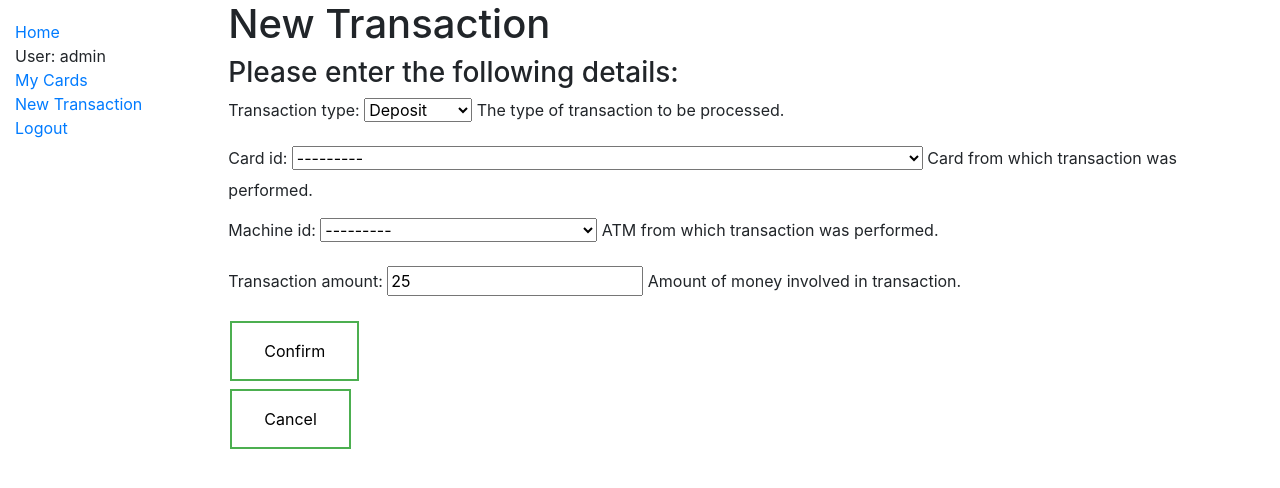
After one commit to OnionKnight8/GroupProject2, a Django app: page /user/transaction/ in a window 1280 px wide. The commit adds this page. Shown: the top 488 px of the page. Run offline with Django 3.2, Linux system fonts and the light colour scheme; a user stored in the database is signed in; data comes from the database, SQL or seed files in the repository; both versions use the stored data as it was after the commit; some libraries are stand-ins or nearby versions.

Commit message:
Added ability for users to deposit to and withdraw from ATMs, new Transaction model tracks transactions.

```diff
--- a/user/forms.py
+++ b/user/forms.py
@@ -1,7 +1,7 @@
 from django import forms
 from django.contrib.auth.models import User
 from django.contrib.auth.forms import UserCreationForm
-from .models import Card, Customer
+from .models import Card, Customer, Transaction
 from datetime import datetime, timedelta
 
 
@@ -32,11 +32,7 @@ class CustomerForm(forms.ModelForm):
         fields = ('pin_number', 'address', 'phone_number')
 
 
-class WithdrawMoney(forms.Form):
-    # todo: form to let user withdraw money
-    print("placeholder")
-
-
-class DepositMoney(forms.Form):
-    #todo: form to let user deposit money
-    print("placeholder")
+class TransactionForm(forms.ModelForm):
+    class Meta:
+        model = Transaction
+        fields = ('transaction_type', 'card_id', 'machine_id', 'transaction_amount')
--- a/user/models.py
+++ b/user/models.py
@@ -1,6 +1,8 @@
+from decimal import Decimal
+
 from django.db import models
 from django.contrib.auth.models import User
-from django.core.validators import RegexValidator
+from django.core.validators import RegexValidator, MinValueValidator
 from datetime import datetime, timedelta
 import secrets
 
@@ -55,7 +57,8 @@ class Customer(models.Model):
     address = models.CharField(max_length=300, help_text="User's address.", blank=False)
     # todo: better address validation if there is remaining time
 
-    balance = models.PositiveIntegerField(default=0, help_text="User's balance.", blank=False, )
+    balance = models.DecimalField(default=0, help_text="User's balance.", blank=False,
+                                  decimal_places=2, max_digits=12, validators=[MinValueValidator(Decimal('0'))],)
 
     # Regex validator used to verify phone number
     phone_regex = RegexValidator(regex=r'^\+?1?\d{9,15}$',
@@ -66,8 +69,8 @@ class Customer(models.Model):
 
     # Methods:
     def __str__(self):
-        string = ("Username: %s\nPIN: %s\nAddress: %s\nBalance: %s\nPhone Number: %s\n" %
-                  (self.user, self.pin_number, self.address, self.balance, self.phone_number))
+        string = ("Username: %s\n" %
+                  (self.user,))
         return string
 
     # todo: withdraw money
@@ -101,12 +104,72 @@ class ATMMachine(models.Model):
     min_balance_inquiry = models.PositiveIntegerField(default=25, blank=False,
                                                       help_text="The minimum balance enquiry. There is usually no "
                                                                 "reason to change this.",)
-    current_balance = models.PositiveIntegerField(default=0, help_text="Machine's current balance.", blank=False, )
+    current_balance = models.DecimalField(default=0, decimal_places=2, max_digits=12,
+                                          validators=[MinValueValidator(Decimal('0'))],
+                                          help_text="Machine's current balance.", blank=False, )
 
     # Methods
     def __str__(self):
-        string = ("Address: %s\nStatus: %s\nLast Refill: %s\nNext Refill: %s\nMinimum Balance Inquiry: %s\n"
-                  "Current Balance:" %
-                  (self.address, self.machine_status, self.last_refill_date,
-                   self.next_refill_date, self.current_balance))
+        string = ("Address: %s\n" %
+                  (self.address,))
         return string
+
+
+class Transaction(models.Model):
+    # Fields:
+    date = models.DateTimeField(auto_now=True, help_text= "The date and time the transaction was performed.", )
+    card_id = models.ForeignKey(Card, on_delete=models.CASCADE, help_text="Card from which transaction was performed.",)
+    machine_id = models.ForeignKey(ATMMachine, on_delete=models.CASCADE,
+                                   help_text="ATM from which transaction was performed.")
+
+    # Transaction Status Options
+    COMPLETED = 'CO'
+    CANCELED = 'CA'
+    TRANSACTION_STATUS_CHOICES = (
+        (COMPLETED, 'Completed'),
+        (CANCELED, 'Canceled'),
+    )
+    transaction_status = models.CharField(max_length=10, choices=TRANSACTION_STATUS_CHOICES, default=COMPLETED,
+                                          help_text="Status of transaction.", )
+
+    # ATM response codes from https://www.cardaccess.com.au/bank-response-codes/, only using relevant ones.
+    TRANSACTION_APPROVED = 00
+    INSUFFICIENT_FUNDS = 51
+    EXPIRED_CARD = 54
+    RESPONSE_CODE_CHOICES = (
+        (TRANSACTION_APPROVED, 00),
+        (INSUFFICIENT_FUNDS, 51),
+        (EXPIRED_CARD, 54),
+    )
+    response_code = models.IntegerField(choices=RESPONSE_CODE_CHOICES, default=TRANSACTION_APPROVED,
+                                        help_text="Transaction response codes. Refer to the following link "
+                                                  "for more information: "
+                                                  "https://www.cardaccess.com.au/bank-response-codes/", )
+
+    # Choices for types of transactions
+    DEPOSIT = 'DE'
+    WITHDRAWAL = 'WI'
+    TRANSFER = 'TR'
+    TRANSACTION_TYPE_CHOICES = (
+        (DEPOSIT, 'Deposit'),
+        (WITHDRAWAL, 'Withdrawal'),
+        (TRANSFER, 'Transfer'),
+    )
+    transaction_type = models.CharField(max_length=10, choices=TRANSACTION_TYPE_CHOICES, default=DEPOSIT, blank=False,
+                                        help_text="The type of transaction to be processed.", )
+
+    transfer_id = models.ForeignKey(User, on_delete=models.CASCADE, null=True, blank=True, default=None,
+                                    help_text="User in which money is transferred to. Only used in a transfer.",
+                                    related_name='receiver')
+
+    transaction_amount = models.DecimalField(default=25, blank=False, null=False, decimal_places=2,
+                                             max_digits=12, validators=[MinValueValidator(Decimal('0'))],
+                                             help_text="Amount of money involved in transaction.",)
+
+    # Methods:
+    def __str__(self):
+        string = ("Date: %s\nCard ID:: %s\nMachine ID: %s\nTransaction Status: %s\nResponse Coder: %s\n"
+                  "Transaction Type: %s\nTransfer ID: %s\nTransaction Amount: %s\n" %
+                  (self.date, self.card_id, self.machine_id, self.transaction_status, self.response_code,
+                   self.transaction_type, self.transfer_id, self.transaction_amount))
+        return string
--- a/user/templates/base_generic.html
+++ b/user/templates/base_generic.html
@@ -19,6 +19,7 @@
             {% if user.is_authenticated %}
                 <li>User: {{ user.get_username }}</li>
                 <li><a href="{% url 'my-cards' %}">My Cards</a></li>
+                <li><a href="{% url 'transaction' %}">New Transaction</a></li>
                 <li><a href="{% url 'logout'%}?next={{request.path}}">Logout</a></li>
             {% else %}
                 <li><a href="{% url 'login'%}?next={{request.path}}">Login</a></li>
--- a/user/templates/user/confirmcard.html
+++ b/user/templates/user/confirmcard.html
@@ -18,9 +18,9 @@
 </script>
 
 <form method="POST" action="">{% csrf_token %}
-    <button class="button button1" type="submit">Register</button>
+    <button type="submit">Register</button>
 </form>
 <form action="/user/mycards/">
-    <input class='button button1' type="submit" value="Cancel" />
+    <input type="submit" value="Cancel" />
 </form>
 {% endblock %}
--- /dev/null
+++ b/user/templates/user/transaction.html
@@ -0,0 +1,15 @@
+{% extends "base_generic.html" %}
+
+{% block content %}
+<h1>New Transaction</h1>
+<h3>Please enter the following details:</h3>
+<form method="POST" action="{% url 'transaction' %}">
+        {% csrf_token %}
+        {{ form.as_p }}
+        <input class='button button1' type="submit" value="Confirm">
+</form>
+<form action="/user/transaction/">
+    <input class='button button1' type="submit" value="Cancel" />
+</form>
+
+{% endblock %}
--- a/user/urls.py
+++ b/user/urls.py
@@ -8,4 +8,5 @@ urlpatterns = [
     path('register/', views.register, name='register'),
     path('confirmcard/', views.confirm_card, name='confirm-card'),
     path('cardconfirmed/', views.confirmation_screen, name='card-confirmed'),
+    path('transaction/', views.create_transaction, name='transaction'),
 ]
--- a/user/views.py
+++ b/user/views.py
@@ -1,13 +1,11 @@
 from django.contrib.auth.decorators import login_required
 from django.contrib.auth.mixins import LoginRequiredMixin
-from django.contrib.auth.models import User
 from django.http import Http404, HttpResponseRedirect
-from django.shortcuts import render, redirect, get_object_or_404
+from django.shortcuts import render
 from django.views import generic
 from django.contrib.auth import authenticate, login
-from user.models import Card
-from django.contrib import messages
-from .forms import ExtendedUserCreationForm, CustomerForm
+from user.models import Card, Customer
+from .forms import ExtendedUserCreationForm, CustomerForm, TransactionForm
 
 
 # Create your views here.
@@ -83,6 +81,45 @@ class CardDetailView(generic.DetailView):
         try:
             card = Card.objects.get(pk=primary_key)
         except Card.DoesNotExist:
-            raise Http404('Book does not exist')
+            raise Http404('Card does not exist')
 
         return render(request, 'user/card_detail.html', context={'card': Card})
+
+
+@login_required
+def create_transaction(request):
+    if request.method == 'POST':
+        form = TransactionForm(request.POST)
+        form.fields['card_id'].queryset = Card.objects.filter(owner_id=request.user)
+        if form.is_valid():
+            instance = form.save(commit=False)
+            instance.save()
+
+            atm_machine = instance.machine_id
+            customer = request.user.customer
+            if instance.card_id.is_expired:
+                instance.transaction_status = 'CA'
+                instance.response_code = 54
+                instance.save()
+            else:
+                if instance.transaction_type == 'DE':
+                    customer.balance += instance.transaction_amount
+                    customer.save()
+                    atm_machine.current_balance += instance.transaction_amount
+                    atm_machine.save()
+                elif instance.transaction_type == 'WI':
+                    if atm_machine.current_balance >= instance.transaction_amount and customer.balance >= instance.transaction_amount:
+                        customer.balance -= instance.transaction_amount
+                        customer.save()
+                        atm_machine.current_balance -= instance.transaction_amount
+                        atm_machine.save()
+                    else:
+                        instance.transaction_status = 'CA'
+                        instance.response_code = 51
+                        instance.save()
+
+            return HttpResponseRedirect('/user') # todo: change to transaction history
+    else:
+        form = TransactionForm()
+        form.fields['card_id'].queryset = Card.objects.filter(owner_id=request.user)
+    return render(request, 'user/transaction.html', {'form': form, })
```
Also changed, not shown: user/admin.py (+20 -1 lines), db.sqlite3, user/migrations/0025_auto_20201115_1347.py (added), user/migrations/0026_auto_20201115_1349.py (added), user/migrations/0027_auto_20201115_1710.py (added), user/migrations/0028_auto_20201115_1717.py (added), user/migrations/0029_auto_20201115_1722.py (added), user/migrations/0030_auto_20201115_1739.py (added), user/migrations/0031_auto_20201115_1757.py (added).
